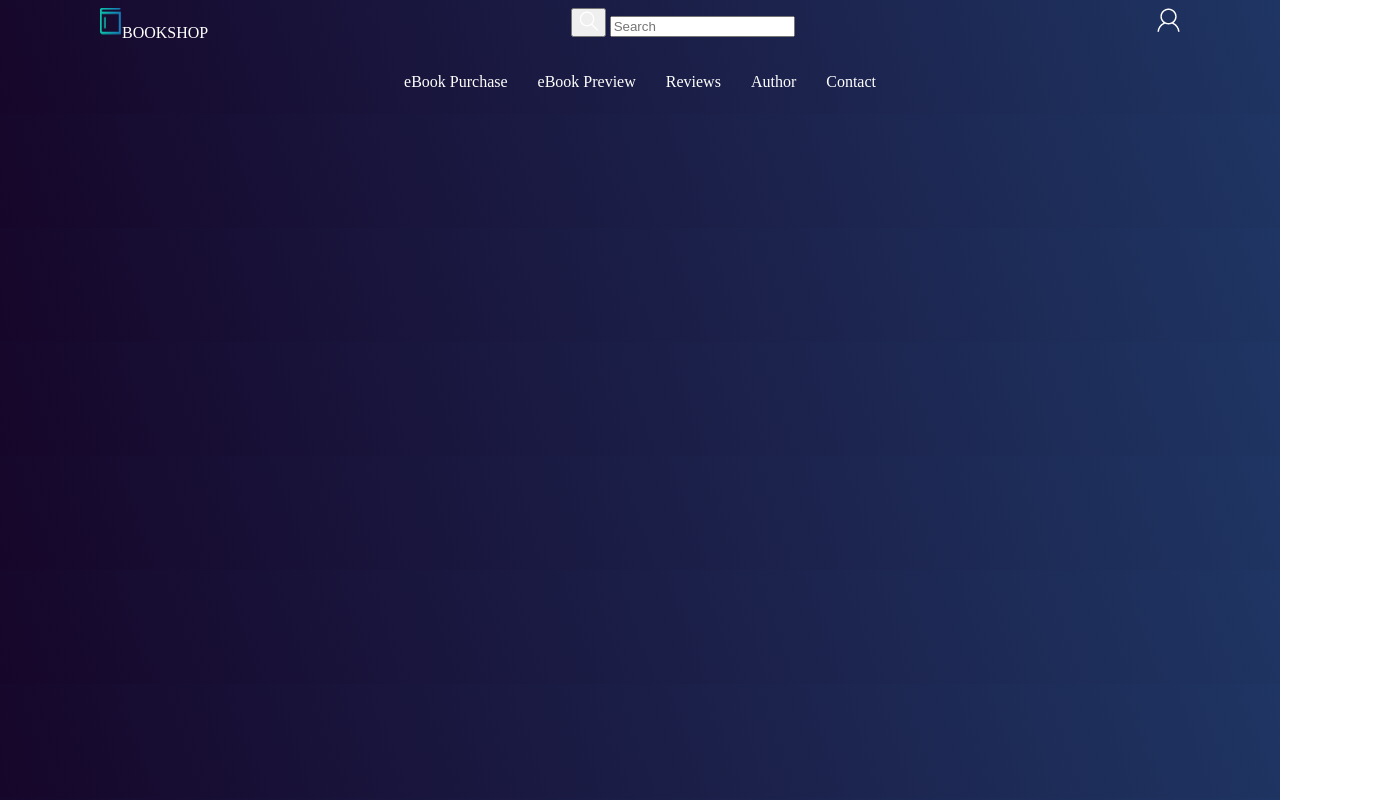
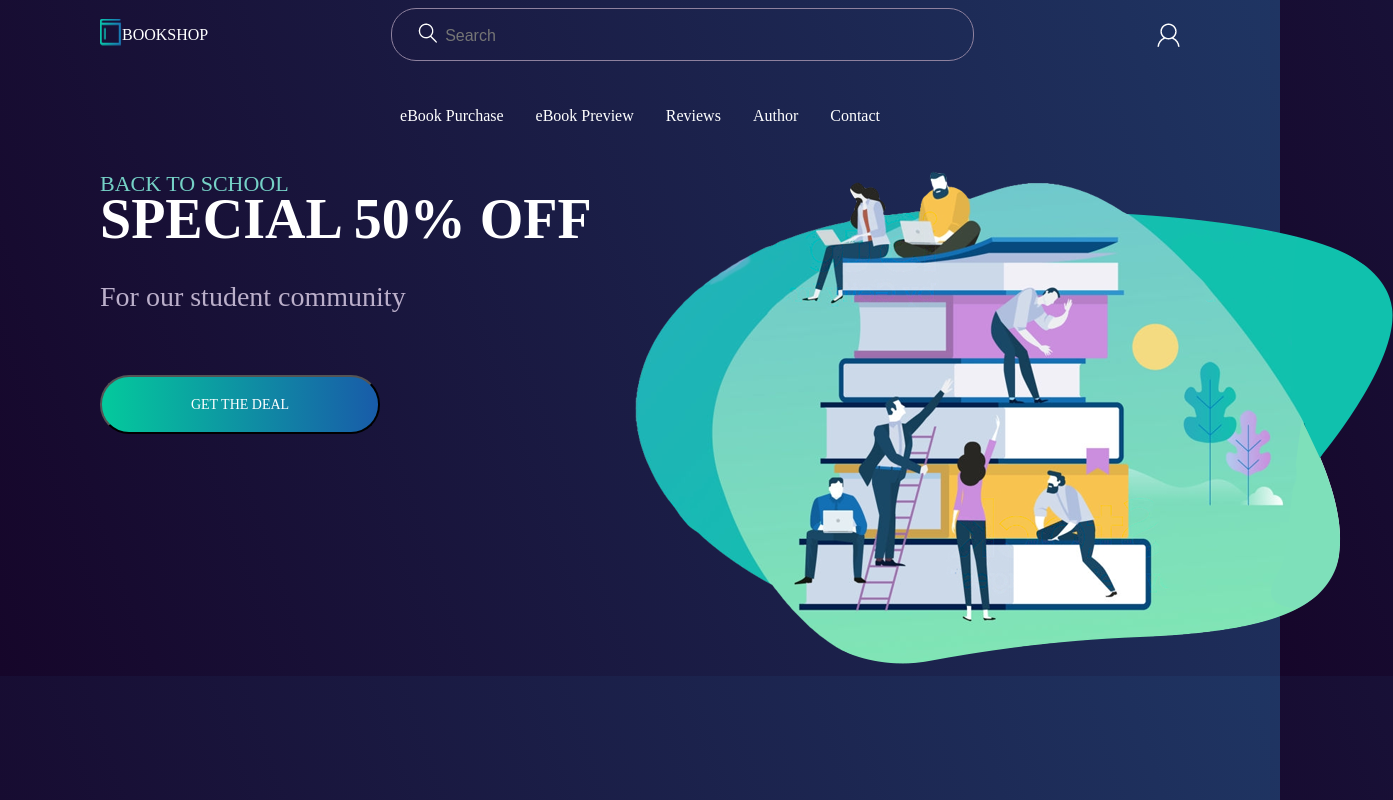
Before and after one commit to vitaliivilkhovetskyi/templay-project, a plain HTML site: page index.html in a window 1280 px wide. Shown: the whole page, 1393 px wide, since content can reach past the window. Drawn offline with Linux system fonts and the light colour scheme.

Commit message:
add styles

```diff
--- a/css/index.css
+++ b/css/index.css
@@ -17,21 +17,103 @@ body {
 }
 .logo {
     display: flex;
-    align-items: flex-start;
+    align-items: center;
 }
 .logo-icon{
     width: 22px;
     height: 27px;
 }
+.form-inline{
+    display: flex;
+    width: 581px;
+    height: 51px;
+    border-radius: 25px;
+    border: 1px solid #8e819e;
+}
+.search-icon{
+    margin-left: 20px;
+    border: none;
+}
+.search-btn{
+    background: none;
+    border: none;
+}
+.form-input{
+    background: none;
+    color: white;
+    border: none;
+    font-size: 16px;
+    height: 100%;
+    width: 100%;
+}
+.form-inline .form-input {
+    border-bottom: none;
+    border: none;
+}
+.account{
+    display: flex;
+    align-items: center;
+}
+.account-icon{
+    width: 23px;
+    height: 24px;
+}
 .nav-bar{
     display: flex;
     justify-content: center;
+    margin: 30px 0px;
 }
 .nav-bar a{
     text-decoration: none;
     padding: 15px;
+    border: 1px solid transparent;
     color: #ffffff;
 }
 .nav-bar a:hover{
     border-bottom: 1px solid #1b8bcc;;
 }
+
+.discount{
+    display: flex;
+    justify-content: space-between;
+}
+.back-to-school{
+    width: 208px;
+    height: 16px;
+    color: #75d1c6;
+    font-size: 22px;
+    font-weight: 400;
+}
+.special-off{
+    width: 535px;
+    height: 94px;
+    font-size: 56px;
+    font-weight: 700;
+    color: #ffffff;
+    font-family: "Montserrat - Bold";
+}
+.for-student{
+    width: 535px;
+    height: 94px;
+    color: #bbafca;
+    font-family: Montserrat;
+    font-size: 28px;
+    font-weight: 300;
+}
+.deal-btn{
+    width: 280px;
+    height: 59px;
+    border-radius: 29px;
+    background-color: #12608e;
+    background-image: linear-gradient(88deg, rgba(0, 227, 160, 0.8) 0%, rgba(0, 227, 160, 0.8) 1%, rgba(26, 90, 176, 0.8) 100%);
+}
+.deal-text{
+    width: 107px;
+    height: 11px;
+    color: #ffffff;
+    font-family: Montserrat;
+    font-size: 14px;
+    font-weight: 400;
+    text-align: center;
+    text-transform: uppercase;
+}
--- a/index.html
+++ b/index.html
@@ -21,7 +21,7 @@
                 <div class="search-form">
                     <div class="form">
                         <form class="form-inline">
-                            <button name="submit"><img class="search-icon" src="img/search-icon.png" alt="icon for search"></button>
+                            <button name="submit" class="search-btn"><img class="search-icon" src="img/search-icon.png" alt="icon for search"></button>
                             <input type="text" class="form-input" placeholder="Search">
                         </form>
                     </div>
@@ -38,6 +38,24 @@
                 <a href="#">Contact</a>
             </nav>
         </header>
+        <main class="main-info">
+            <section class="get-the-deal">
+                <div class="discount">
+                    <div class="discount-text">
+                        <div class="back-to-school">BACK TO SCHOOL</div>
+                        <div class="special-off">SPECIAL 50% OFF</div>
+                        <div class="for-student">For our student community</div>
+                        <button type="submit" class="deal-btn"><span class="deal-text">GET THE DEAL</span></button>
+                    </div>
+                    <div class="discount-photo">
+                        <img class="photo-of-human-and-books" src="img/layer.png" alt="books and human">
+                    </div>
+                </div>
+                <div class="benefits">
+
+                </div>
+            </section>
+        </main>
     </div>
 </body>
 </html>
```
Also changed, not shown: img/layer.png (added).
